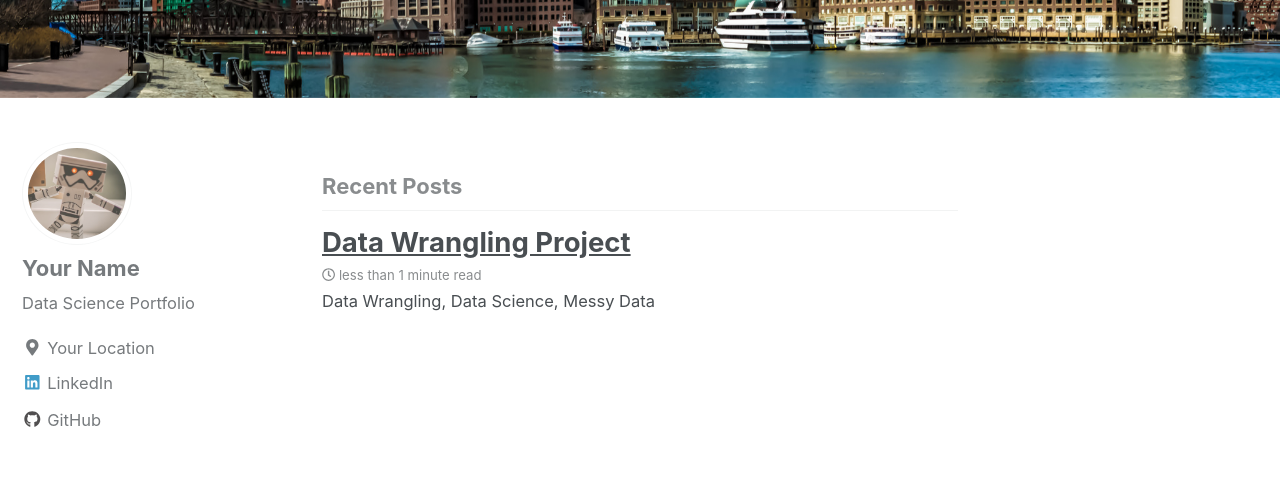
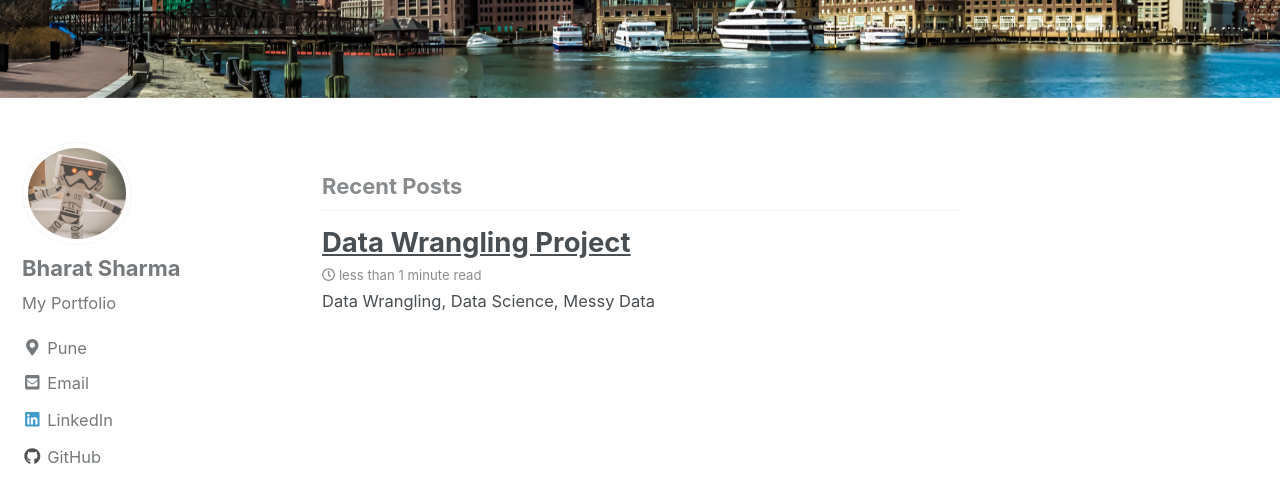
Before and after one commit to bhrt-sharma/bhrt-sharma.github.io, a Jekyll site: the page built from index.html, in a window 1280 px wide and 900 px high, scrolled down 510 px. Shown: the top 503 px of the window. Built offline with Jekyll 4.4.1, drawn with Linux system fonts in a browser that asks for light colours; nearby versions of some CDN libraries; the list of posts is cut into pages by our own code.

Commit message:
modified:   _config.yml

```diff
--- a/_config.yml
+++ b/_config.yml
@@ -84,11 +84,11 @@ analytics:
 
 # Site Author
 author:
-  name             : "Your Name"
+  name             : "Bharat Sharma"
   avatar           : "/images/bio-pic-2.jpg" # path of avatar image, e.g. "/assets/images/bio-photo.jpg"
-  bio              : "Data Science Portfolio"
-  location         : "Your Location"
-  email            :
+  bio              : "My Portfolio"
+  location         : "Pune"
+  email            : "bharatswaroop_16374@aitpune.edu.in"
   uri              :
   home             : # null (default), "absolute or relative url to link to author home"
   bitbucket        :
@@ -97,13 +97,13 @@ author:
   flickr           :
   facebook         :
   foursquare       :
-  github           : "Your Github"
+  github           : "https://github.com/bhrt-sharma"
   gitlab           :
   google_plus      :
   keybase          :
   instagram        :
   lastfm           :
-  linkedin         : "dataoptimal" # "john-doe-12345678" (the last part of your profile url, e.g. https://www.linkedin.com/in/john-doe-12345678)
+  linkedin         : "bhrt-sharma" # "john-doe-12345678" (the last part of your profile url, e.g. https://www.linkedin.com/in/john-doe-12345678)
   pinterest        :
   soundcloud       :
   stackoverflow    : # "123456/username" (the last part of your profile url, e.g. https://stackoverflow.com/users/123456/username)
```
